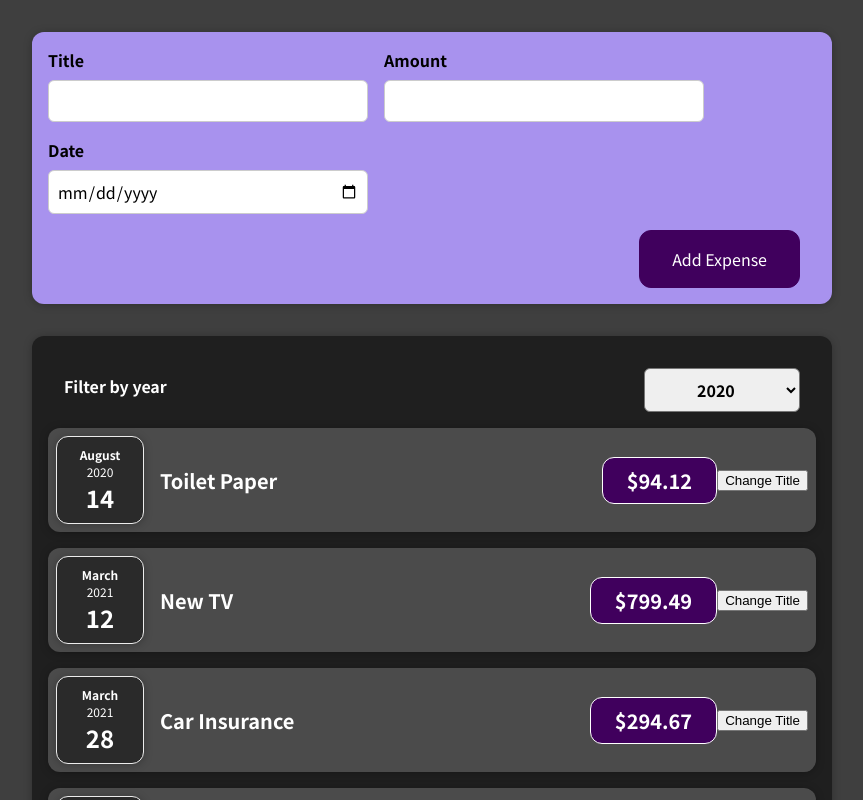
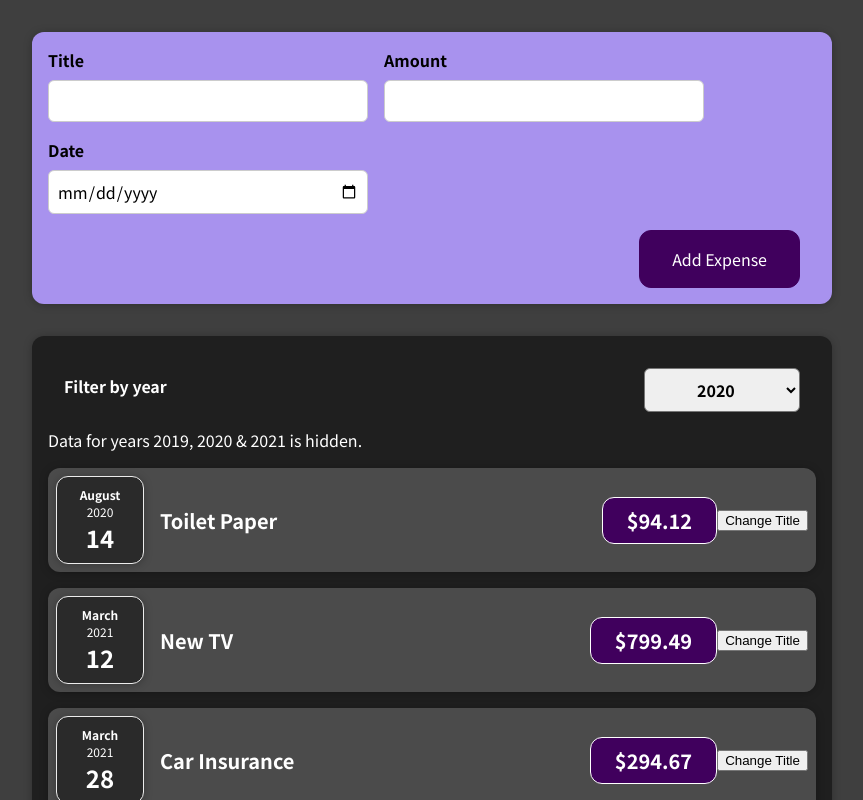
Before and after one commit to frontWeb-dev/udemy-react, a React (Create React App) app in the folder section-04/: page / in a window 1280 px wide. Shown: the top 800 px of the page, without its empty margins (208-1071 px from the left). Built offline with nearby package versions, Linux system fonts and the light colour scheme.

Commit message:
파생/계산된 상태

```diff
--- a/section-04/src/components/Expenses/Expenses.css
+++ b/section-04/src/components/Expenses/Expenses.css
@@ -5,3 +5,7 @@
   width: 50rem;
   max-width: 95%;
 }
+
+p {
+  color: #fff;
+}
--- a/section-04/src/components/Expenses/Expenses.js
+++ b/section-04/src/components/Expenses/Expenses.js
@@ -7,13 +7,21 @@ import { useState } from 'react';
 const Expenses = (props) => {
   const [filterYear, setFilterYear] = useState('2020');
 
+  let filterInfoText = '2019, 2021 & 2022';
+
+  if (filterYear === '2019') filterInfoText = '2020, 2021 & 2022';
+  else if (filterYear === '2021') filterInfoText = '2019, 2020 & 2022';
+  else filterInfoText = '2019, 2020 & 2021';
+
   const optionChangeHandler = (selectedYear) => {
     setFilterYear(selectedYear);
   };
+
   return (
     <>
       <Card className='expenses'>
         <ExpenseFilter onChangeOption={optionChangeHandler} selectedYear={filterYear} />
+        <p>Data for years {filterInfoText} is hidden.</p>
         {props.items.map((item) => (
           <ExpenseItem props={item} />
         ))}
```
